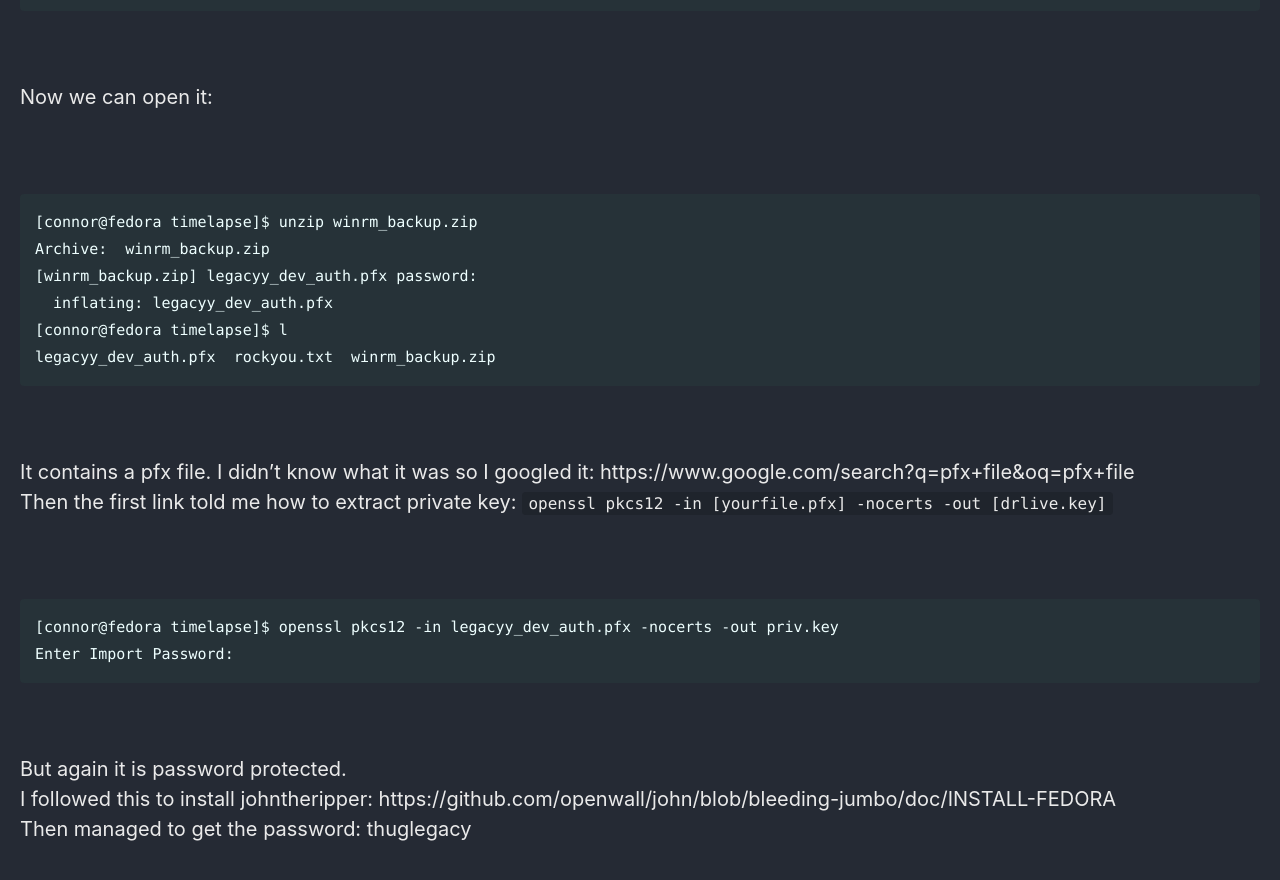
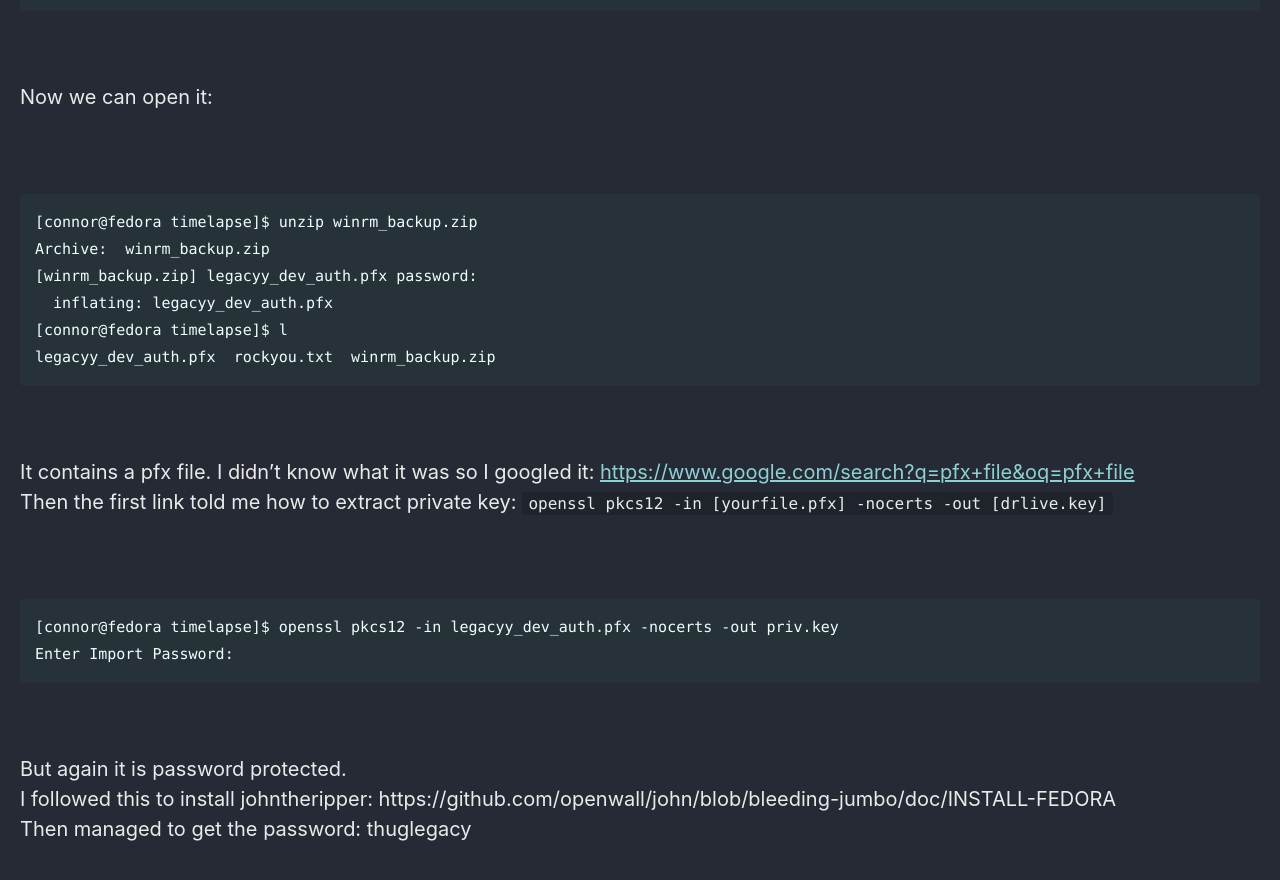
Before and after one commit to Connor-McCartney/Connor-McCartney.github.io, a Jekyll site: the page built from _pages/htb/timelapse.md, in a window 1280 px wide and 900 px high, scrolled down 3568 px. Shown: the top 880 px of the window. Built offline with Jekyll 4.4.1, drawn with Linux system fonts in a browser that asks for light colours; cached includes are drawn as plain includes.

```diff
--- a/_pages/htb/timelapse.md
+++ b/_pages/htb/timelapse.md
@@ -152,7 +152,7 @@ legacyy_dev_auth.pfx  rockyou.txt  winrm_backup.zip
 
 <br>
 
-It contains a pfx file. I didn't know what it was so I googled it: https://www.google.com/search?q=pfx+file&oq=pfx+file <br>
+It contains a pfx file. I didn't know what it was so I googled it: <https://www.google.com/search?q=pfx+file&oq=pfx+file> <br>
 Then the first link told me how to extract private key: `openssl pkcs12 -in [yourfile.pfx] -nocerts -out [drlive.key]`
 
 <br>
```
